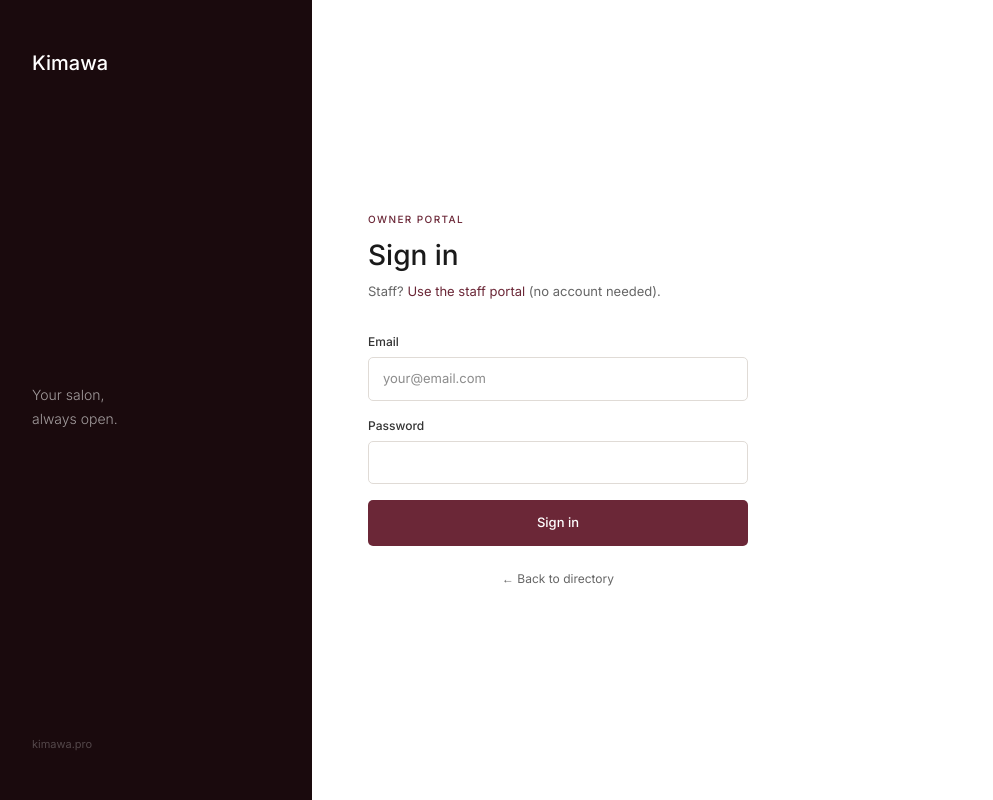
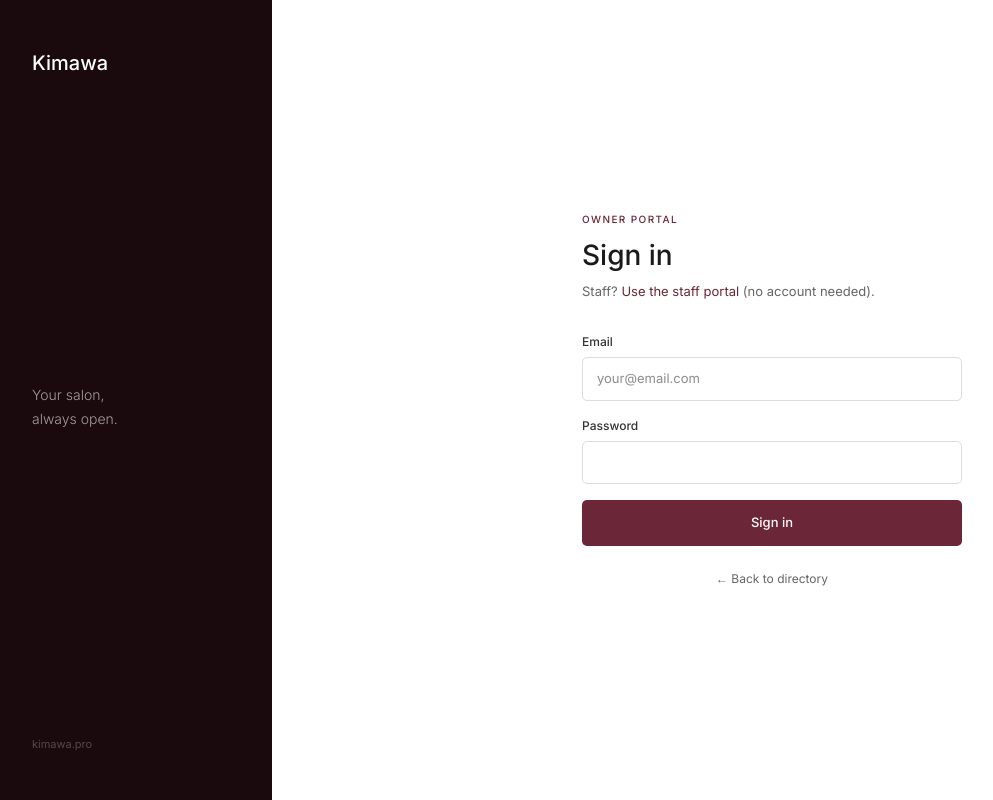
Before and after one commit to Chungu13/Appointment-System-Zambia, a React (Vite) app in the folder frontend/: page /login in a window 1280 px wide. Shown: the whole page, without its empty margins (8-1001 px from the left). Built offline with nearby package versions, Linux system fonts and the light colour scheme; no server answers.

Commit message:
Fix Login layout: center form vertically+horizontally, fix panel sizing, suppress autofill bg

```diff
--- a/frontend/src/pages/auth/Login.jsx
+++ b/frontend/src/pages/auth/Login.jsx
@@ -19,6 +19,7 @@ const inputStyle = {
   outline: 'none',
   backgroundColor: '#fff',
   fontFamily: sans,
+  WebkitBoxShadow: '0 0 0 1000px #fff inset',
 }
 
 export default function Login() {
@@ -59,11 +60,11 @@ export default function Login() {
   }
 
   return (
-    <div style={{ display: 'flex', minHeight: '100vh', backgroundColor: '#fff', fontFamily: sans }}>
+    <div style={{ display: 'flex', minHeight: '100vh', alignItems: 'stretch', backgroundColor: '#fff', fontFamily: sans }}>
       {/* Left dark panel */}
       <div
         className="hidden lg:flex"
-        style={{ width: 320, minWidth: 320, backgroundColor: '#1A0A0D', padding: '48px 40px', flexDirection: 'column', justifyContent: 'space-between' }}
+        style={{ width: 280, minWidth: 280, backgroundColor: '#1A0A0D', padding: '48px 40px', flexDirection: 'column', justifyContent: 'space-between' }}
       >
         <span style={{ color: '#fff', fontSize: 20, fontWeight: 500 }}>Kimawa</span>
         <p style={{ color: 'rgba(255,255,255,0.6)', fontSize: 14, fontWeight: 300, lineHeight: 1.7, margin: 0 }}>
@@ -75,9 +76,9 @@ export default function Login() {
       {/* Right form panel */}
       <div
         className="max-sm:px-6 max-sm:py-14"
-        style={{ flex: 1, display: 'flex', flexDirection: 'column', justifyContent: 'center', padding: '48px 56px' }}
+        style={{ flex: 1, display: 'flex', flexDirection: 'column', justifyContent: 'center', alignItems: 'center', padding: '48px 56px' }}
       >
-        <div style={{ maxWidth: 380 }}>
+        <div style={{ width: '100%', maxWidth: 380 }}>
           <p style={{ fontSize: 10, fontWeight: 500, letterSpacing: '0.14em', textTransform: 'uppercase', color: '#6B2737', marginBottom: 12 }}>
             Owner portal
           </p>
```
